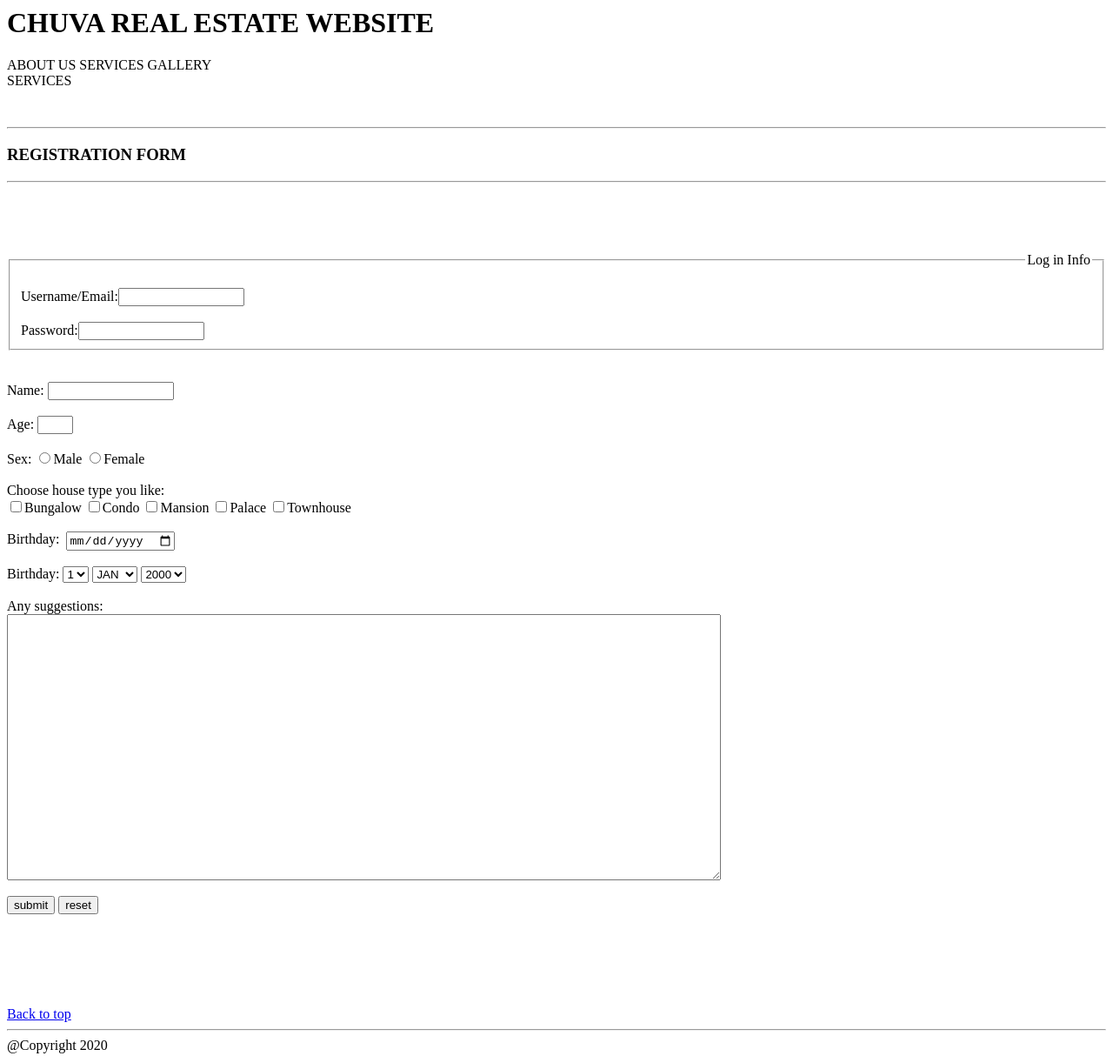
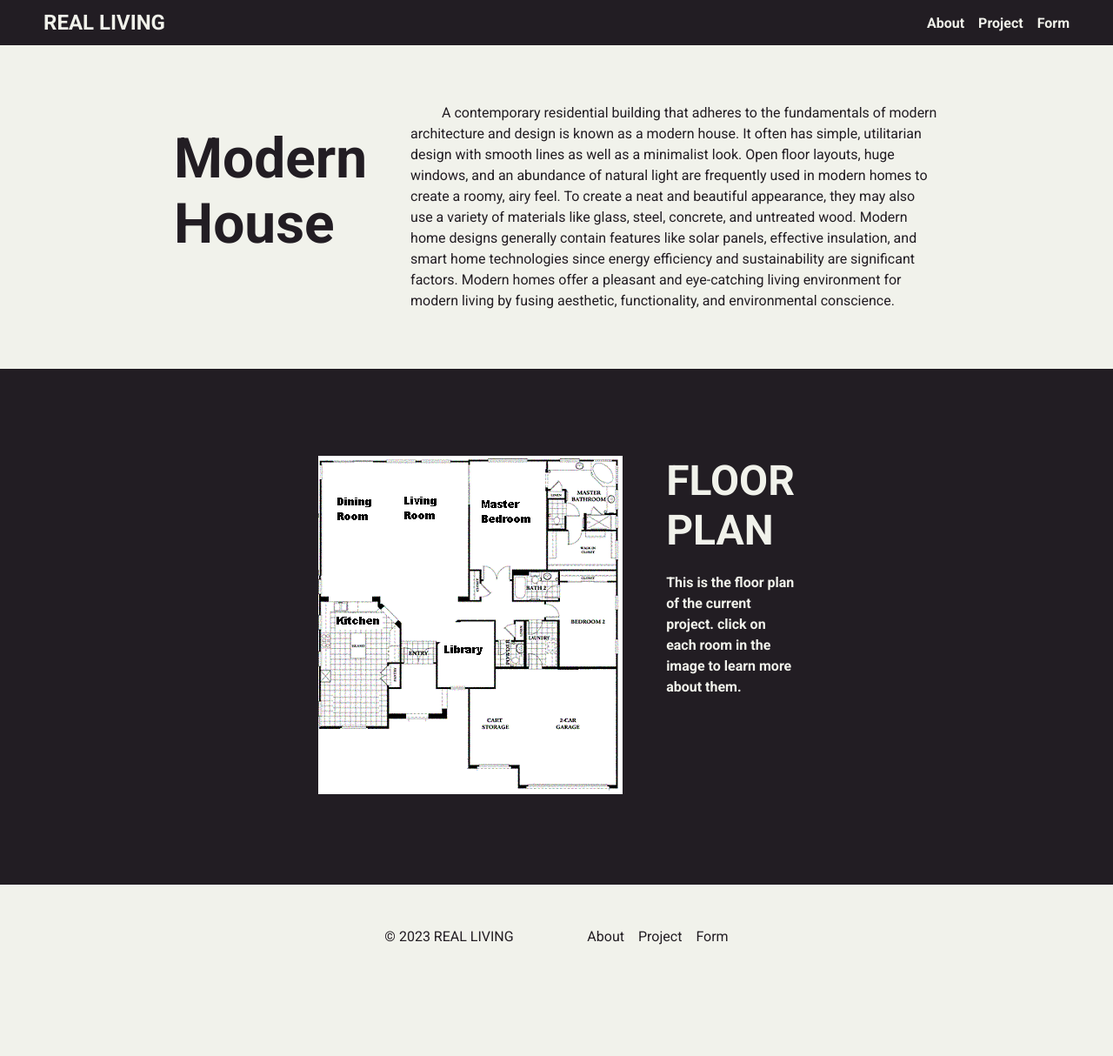
Before and after one commit to deymdaniel/biacan_ex2, a plain HTML site: page page2.html in a window 1280 px wide. Shown: the whole page at 87% size. After the commit the page ends 1136 px from the top, so only its background shows below. Drawn offline with Linux system fonts and the light colour scheme.

Commit message:
Added styling and information

```diff
--- a/page2.html
+++ b/page2.html
@@ -1,109 +1,166 @@
-<!DOCTYPE>
-<html>
-<head>
-<title>  </title>
-</head>
-<body style=background-image:url("wall.jpg")>
-<a id="top"></a>
-<header>
-<h1>CHUVA REAL ESTATE WEBSITE</h1>
-</header>
-<nav>
-ABOUT US
-SERVICES
-GALLERY
+<!DOCTYPE html>
+<html lang="en">
+  <head>
+    <meta charset="UTF-8" />
+    <title>REAL LIVING Real Estate</title>
+    <style>
+      @import url("https://fonts.googleapis.com/css2?family=Roboto:wght@400;700&display=swap");
 
-</nav>
-<section>
-SERVICES
-<br />
-<br />
-<br />
-<hr />
-<h3>REGISTRATION FORM</h3>
-<hr />
-<br />
-<br />
-<form method="post" action="mailto:ebblancaflor@mapua.edu.ph" autocomplete="on">
-<br />
-<br />
-<fieldset><legend align=right>Log in Info</legend>
-<br />
-Username/Email:<input type="email" name="username" size=15  maxlength=20>
-<br />
-<br />
-Password:<input type=password name="password" size=15  maxlength=20>
-<br />
-</fieldset>
-<br />
-<br />
-Name: <input type=text name="pangalan" size=15  maxlength=20>
-<br />
-<br />
-Age: <input type=text name="pangalan" size=2  maxlength=3>
-<br />
-<br />
-Sex: <input type="radio" name="gender" value="lalake">Male
-     <input type="radio" name="gender" value="babae">Female
-<br />
-<br />
-Choose house type you like:
-<br />
-<input type="checkbox" name="bahay" value="bungalow">Bungalow
-<input type="checkbox" name="bahay" value="condo">Condo
-<input type="checkbox" name="bahay" value="mansion">Mansion
-<input type="checkbox" name="bahay" value="palace">Palace
-<input type="checkbox" name="bahay" value="townhouse">Townhouse
-<br />
-<br />
- Birthday:  <input type=date name="bday">
- <br />
-<br />
-Birthday:
-<select id="day">
-<option> 1  </option>
-<option> 2  </option>
-<option> 3  </option>
-</select id="month">
-<select>
-<option> JAN  </option>
-<option> FEB</option>
-<option> MAR</option>
-</select>
-<select id="year">
-<option> 2000  </option>
-<option> 1999  </option>
-<option> 1998 </option>
-</select>
-<br />
-<br />
-Any suggestions:
-<br />
-<textarea rows=20   cols=100 id="suggest">  </textarea>
-<br />
-<br />
-<input type=submit value=submit>
-<input type=reset value=reset>
+       {
+        border: 1px solid;
+      }
+      body {
+        margin: 0;
+        background-color: #f1f2eb;
+        font-family: Roboto, sans-serif;
+        color: #221d23;
+      }
+      .nav-bar {
+        color: #f1f2eb;
+        display: flex;
+        align-items: center;
+        padding: 12px 50px;
+        margin: 0;
+        justify-content: space-between;
+        font-weight: 900;
+        font-size: 24px;
+        background-color: #221d23;
+      }
+      ul {
+        display: flex;
+        gap: 16px;
+        list-style: none;
+        font-size: 16px;
+        padding: 0;
+        margin: 0;
+      }
+      .nav-bar a {
+        text-decoration: none;
+        color: #f1f2eb;
+      }
+      .content {
+        padding: 100px 400px;
+        background-color: #221d23;
+        color: #f1f2eb;
+        display: flex;
+        gap: 50px;
+        justify-content: center;
+      }
 
+      .content-heading {
+        font-weight: 900;
+        font-size: 48px;
+      }
+      .content-heading .content-text {
+        font-size: 16px;
+        line-height: 1.5;
+        margin-top: 20px;
+      }
+      .footer {
+        color: #221d23;
+        display: flex;
+        justify-content: space-around;
+        padding: 50px 400px;
+      }
 
-
-
-
-
-
-</form>
-<br />
-<br />
-<br />
-<br />
-<br />
-
-<a href="#top">Back to top</a>
-</section>
-<footer>
-<hr />
-@Copyright 2020
-</footer>
-
-</body>
+      .footer a {
+        text-decoration: none;
+        color: #221d23;
+      }
+      .description {
+        display: flex;
+        gap: 50px;
+        padding: 50px 200px;
+      }
+      .description h1 {
+        font-weight: bolder;
+        font-size: 64px;
+      }
+      .description p {
+        word-wrap: break-word;
+        text-indent: 36px;
+        line-height: 1.5;
+        font-size: 16px;
+      }
+    </style>
+  </head>
+  <body>
+    <div class="nav-bar">
+      REAL LIVING
+      <ul>
+        <li><a href="index.html">About</a></li>
+        <li><a href="page2.html">Project</a></li>
+        <li><a href="page3.html">Form</a></li>
+      </ul>
+    </div>
+    <div class="description">
+      <h1>Modern House</h1>
+      <p>
+        A contemporary residential building that adheres to the fundamentals of
+        modern architecture and design is known as a modern house. It often has
+        simple, utilitarian design with smooth lines as well as a minimalist
+        look. Open floor layouts, huge windows, and an abundance of natural
+        light are frequently used in modern homes to create a roomy, airy feel.
+        To create a neat and beautiful appearance, they may also use a variety
+        of materials like glass, steel, concrete, and untreated wood. Modern
+        home designs generally contain features like solar panels, effective
+        insulation, and smart home technologies since energy efficiency and
+        sustainability are significant factors. Modern homes offer a pleasant
+        and eye-catching living environment for modern living by fusing
+        aesthetic, functionality, and environmental conscience.
+      </p>
+    </div>
+    <div class="content">
+      <div class="floorplan">
+        <img src="./pictures/floorplan.gif" usemap="#image_map" />
+        <map name="image_map">
+          <area
+            alt="Dining Room"
+            title="Dining Room"
+            href="./dining.htm"
+            coords="6,8,73,161"
+            shape="rect"
+          />
+          <area
+            alt="Living Room"
+            title="Living Room"
+            href="./living.htm"
+            coords="79,8,170,162"
+            shape="rect"
+          />
+          <area
+            alt="Master Bedroom"
+            title="Master Bedroom"
+            href="./master.htm"
+            coords="176,8,261,129"
+            shape="rect"
+          />
+          <area
+            alt="Library"
+            title="Library"
+            href="./library.htm"
+            coords="138,190,201,265"
+            shape="rect"
+          />
+        </map>
+      </div>
+      <div class="content-heading">
+        FLOOR PLAN
+        <div class="content-text">
+          This is the floor plan of the current project. click on each room in
+          the image to learn more about them.
+        </div>
+      </div>
+    </div>
+    <div class="footer">
+      <div class="left">© 2023 REAL LIVING</div>
+      <div class="right">
+        <ul>
+          <li><a href="index.html">About</a></li>
+          <li><a href="page2.html">Project</a></li>
+          <li><a href="page3.html">Form</a></li>
+        </ul>
+      </div>
+    </div>
+  </body>
 </html>
```
